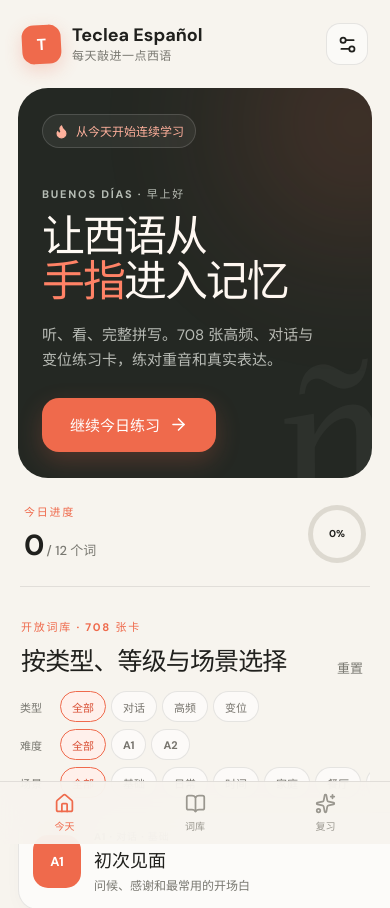
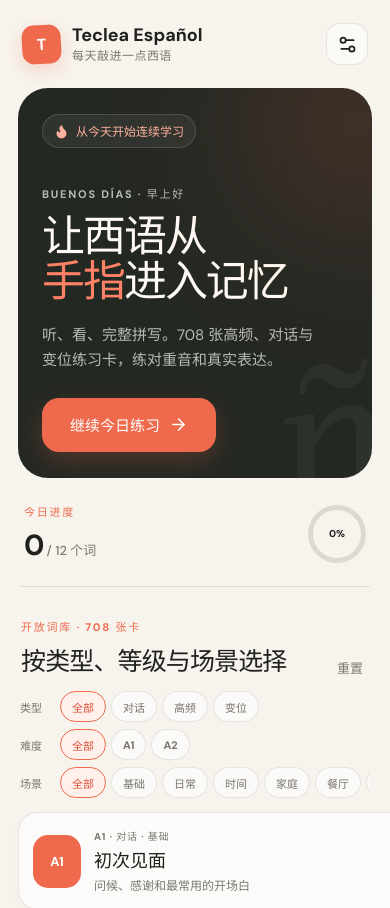
Before and after one commit to YoYo1248/teclea-espanol, a React (Vite) app: page / in a window 390 px wide. Shown: the top 908 px of the page. Built offline with nearby package versions, Linux system fonts and the light colour scheme; a web font is replaced by a local one.

Commit message:
fix: remove unused mobile navigation

```diff
--- a/src/App.tsx
+++ b/src/App.tsx
@@ -11,7 +11,6 @@ import {
   Gauge,
   RotateCcw,
   Settings2,
-  Sparkles,
   Timer,
   VolumeX,
   Volume2,
@@ -535,11 +534,6 @@ function App() {
           </footer>
         </main>
 
-        <nav className="bottom-nav" aria-label="主导航">
-          <button className="active"><Home size={21} /><span>今天</span></button>
-          <button><BookOpen size={21} /><span>词库</span></button>
-          <button><Sparkles size={21} /><span>复习</span></button>
-        </nav>
         {settingsOpen && (
           <div className="modal-backdrop" role="presentation" onClick={() => setSettingsOpen(false)}>
             <section className="settings-sheet" role="dialog" aria-modal="true" aria-label="训练设置" onClick={(event) => event.stopPropagation()}>
--- a/src/styles.css
+++ b/src/styles.css
@@ -37,7 +37,7 @@ button { -webkit-tap-highlight-color: transparent; }
 .brand-copy span { font-size: 12px; color: var(--muted); margin-top: 5px; letter-spacing: .04em; }
 .icon-button { margin-left: auto; width: 42px; height: 42px; border: 1px solid var(--line); border-radius: 14px; background: rgba(255,255,255,.55); display: grid; place-items: center; color: var(--ink); }
 
-.home-content { padding: 6px 18px 110px; }
+.home-content { padding: 6px 18px max(30px, env(safe-area-inset-bottom)); }
 .hero-card { min-height: 390px; border-radius: 30px; padding: 26px 24px; color: #fffaf4; background: #242823; position: relative; overflow: hidden; }
 .hero-card::after { content: 'ñ'; position: absolute; right: -14px; bottom: -70px; font: italic 220px/1 'Playfair Display', serif; color: rgba(255,255,255,.045); transform: rotate(-10deg); }
 .hero-glow { position: absolute; width: 230px; height: 230px; border-radius: 50%; background: var(--red); filter: blur(80px); opacity: .18; right: -100px; top: -80px; }
@@ -87,10 +87,6 @@ button { -webkit-tap-highlight-color: transparent; }
 .mode-card > button { width: 38px; height: 38px; border: 0; border-radius: 12px; display: grid; place-items: center; background: rgba(255,255,255,.6); color: var(--green); }
 .project-legal { margin: 27px 0 5px; display: flex; justify-content: center; gap: 8px; color: #aaa69e; font-size: 10px; }
 .project-legal a { color: #817d75; text-decoration: underline; text-underline-offset: 2px; }
-
-.bottom-nav { position: fixed; width: min(100%, 480px); bottom: 0; z-index: 5; background: rgba(247,244,238,.92); backdrop-filter: blur(18px); border-top: 1px solid var(--line); padding: 10px 48px max(10px, env(safe-area-inset-bottom)); display: flex; justify-content: space-between; }
-.bottom-nav button { border: 0; background: none; color: #9a978f; display: flex; flex-direction: column; align-items: center; gap: 4px; font-size: 10px; }
-.bottom-nav button.active { color: var(--red); }
 
 .practice-screen { display: flex; flex-direction: column; min-height: 100svh; }
 .practice-header { padding: max(15px, env(safe-area-inset-top)) 17px 10px; display: flex; align-items: center; gap: 13px; }
@@ -314,7 +310,7 @@ button { -webkit-tap-highlight-color: transparent; }
 @media (min-width: 600px) {
   body { padding: 30px 0; }
   .app-shell { min-height: calc(100vh - 60px); border-radius: 34px; }
-  .bottom-nav, .practice-footer { bottom: 30px; border-radius: 0 0 34px 34px; }
+  .practice-footer { bottom: 30px; border-radius: 0 0 34px 34px; }
 }
 
 @media (max-height: 700px) {
@@ -347,7 +343,7 @@ button { -webkit-tap-highlight-color: transparent; }
   .brand-copy strong { font-size: 18px; }
   .brand-copy span { font-size: 11px; }
   .home-content {
-    padding: 12px 34px 116px;
+    padding: 12px 34px 32px;
     display: grid;
     grid-template-columns: minmax(360px, .92fr) minmax(430px, 1.08fr);
     grid-template-rows: auto 1fr auto auto;
@@ -381,15 +377,6 @@ button { -webkit-tap-highlight-color: transparent; }
   .mode-card h3 { font-size: 16px; }
   .mode-card p { font-size: 11px; }
   .project-legal { grid-column: 1 / -1; grid-row: 4; margin: 2px 0 0; font-size: 9px; }
-  .bottom-nav {
-    width: min(1180px, calc(100% - 48px));
-    bottom: 24px;
-    padding-left: max(48px, calc((100% - 500px) / 2));
-    padding-right: max(48px, calc((100% - 500px) / 2));
-    border-radius: 0 0 32px 32px;
-  }
-  .bottom-nav button { font-size: 10px; }
-
   .practice-header { width: min(940px, calc(100% - 64px)); margin: 0 auto; padding: 25px 0 14px; }
   .practice-main {
     width: min(900px, calc(100% - 64px));
@@ -432,7 +419,7 @@ button { -webkit-tap-highlight-color: transparent; }
   body { padding: 12px 0; }
   .app-shell { min-height: calc(100vh - 24px); }
   .topbar { height: 72px; padding: 15px 28px 10px; }
-  .home-content { padding: 5px 28px 88px; gap: 12px 24px; }
+  .home-content { padding: 5px 28px 20px; gap: 12px 24px; }
   .hero-card { min-height: 420px; padding: 26px 30px; }
   .hero-card .eyebrow { margin-top: 28px; }
   .hero-card h1 { font-size: clamp(43px, 4.5vw, 58px); }
@@ -450,7 +437,6 @@ button { -webkit-tap-highlight-color: transparent; }
   .mode-card { min-height: 66px; padding: 10px 15px; }
   .mode-card p { display: none; }
   .project-legal { display: none; }
-  .bottom-nav { bottom: 12px; padding-top: 8px; padding-bottom: 8px; }
   .practice-header { padding-top: 13px; }
   .practice-main { padding-top: 4px; padding-bottom: 94px; }
   .typing-stage { min-height: 340px; margin-top: 0; padding-top: 22px; }
@@ -571,7 +557,6 @@ button { -webkit-tap-highlight-color: transparent; }
   .mode-card h3 { font-size: 19px; }
   .mode-card p { display: block; font-size: 13px; }
   .project-legal { grid-column: 2; grid-row: 3; margin: 0; min-height: 12px; font-size: 10px; }
-  .bottom-nav { display: none; }
   .modal-backdrop { width: min(1400px, calc(100% - 40px)); }
 
   .counter { font-size: 14px; }
```
